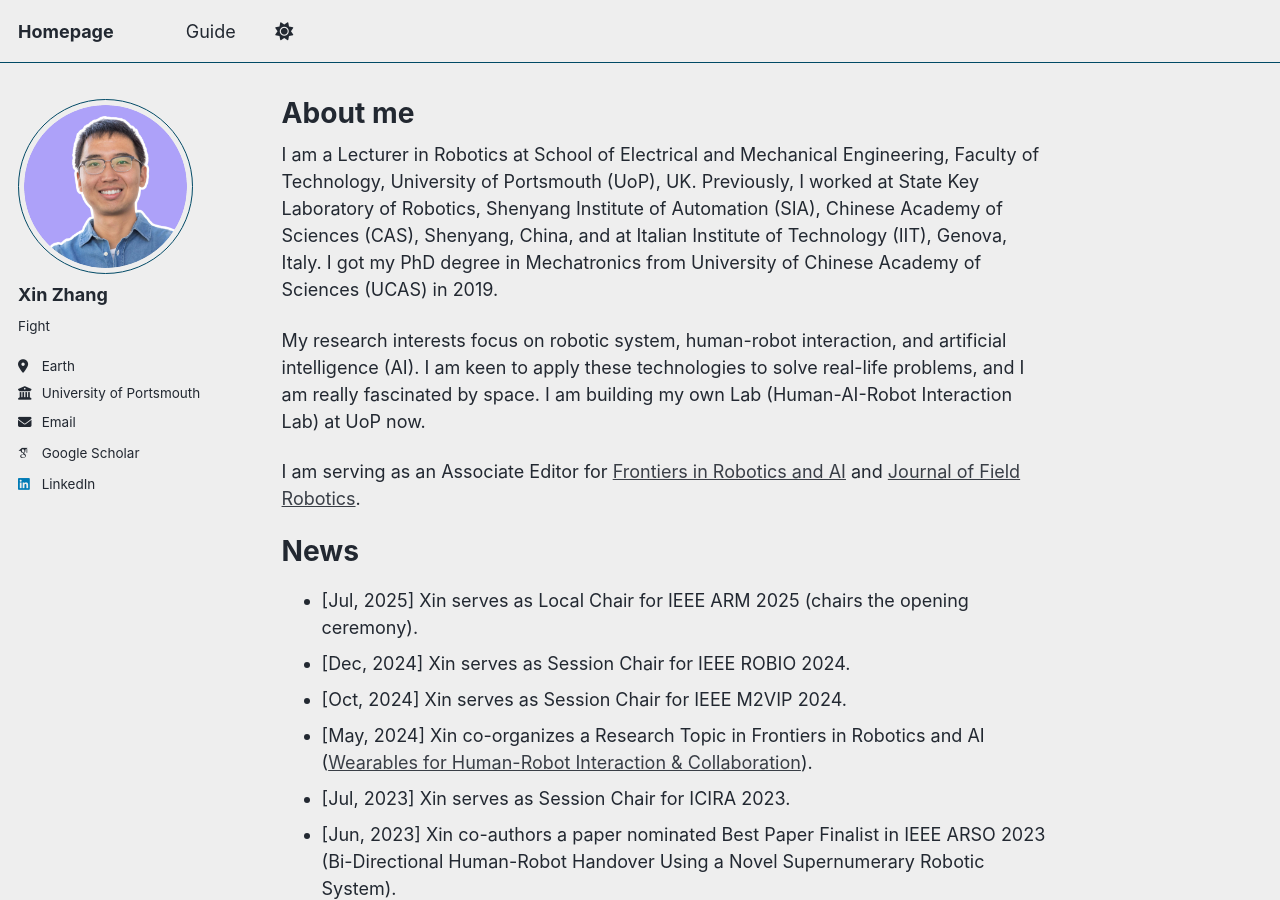
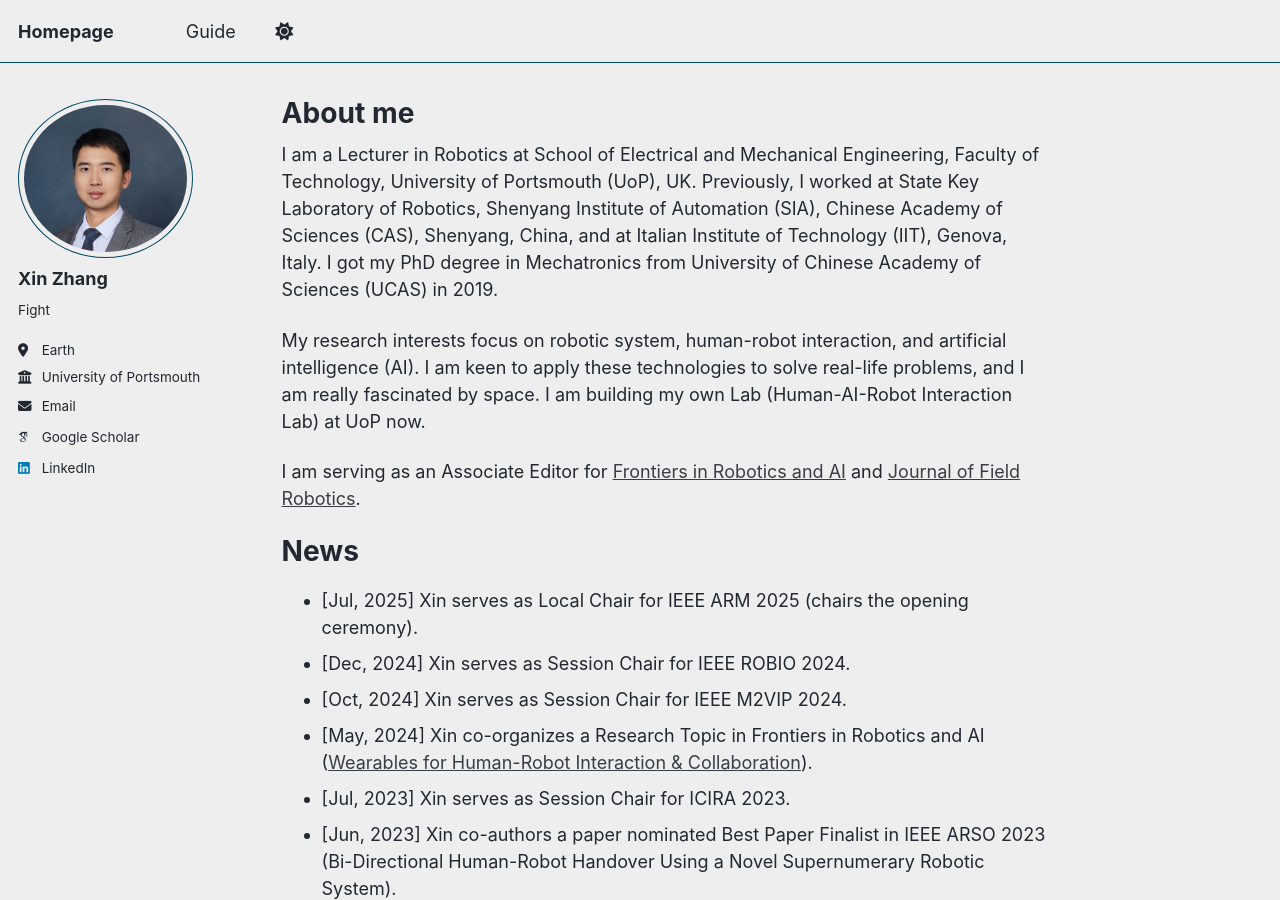
Before and after one commit to Mansion-ZX/Mansion-ZX.github.io, a Jekyll site: the page built from _pages/about.md, in a window 1280 px wide and 900 px high. Built offline with Jekyll 4.4.1, drawn with Linux system fonts in a browser that asks for light colours; some web fonts are replaced; a script that is not in the unit is left out.

Commit message:
Update _config.yml

```diff
--- a/_config.yml
+++ b/_config.yml
@@ -23,7 +23,7 @@ repository               : "academicpages/academicpages.github.io"
 #               Additional customization can be done by editing /_includes/author-profile.html
 author:
   # Biographic information
-  avatar           : "Xin3.png"
+  avatar           : "Xin.jpg"     #"Xin3.png"
   name             : "Xin Zhang"
   pronouns         : # example: "she/her"
   bio              : "Fight"
```
